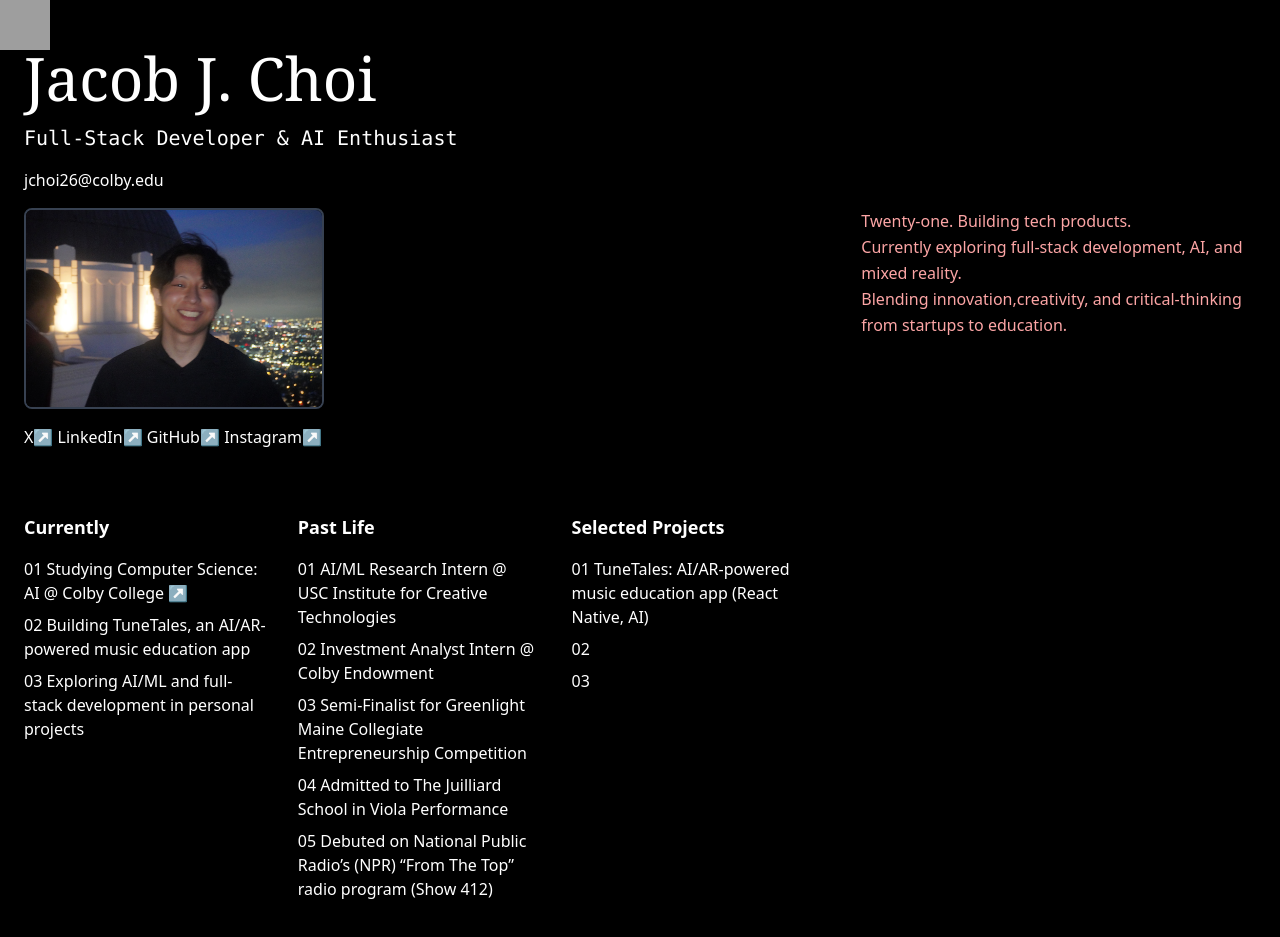
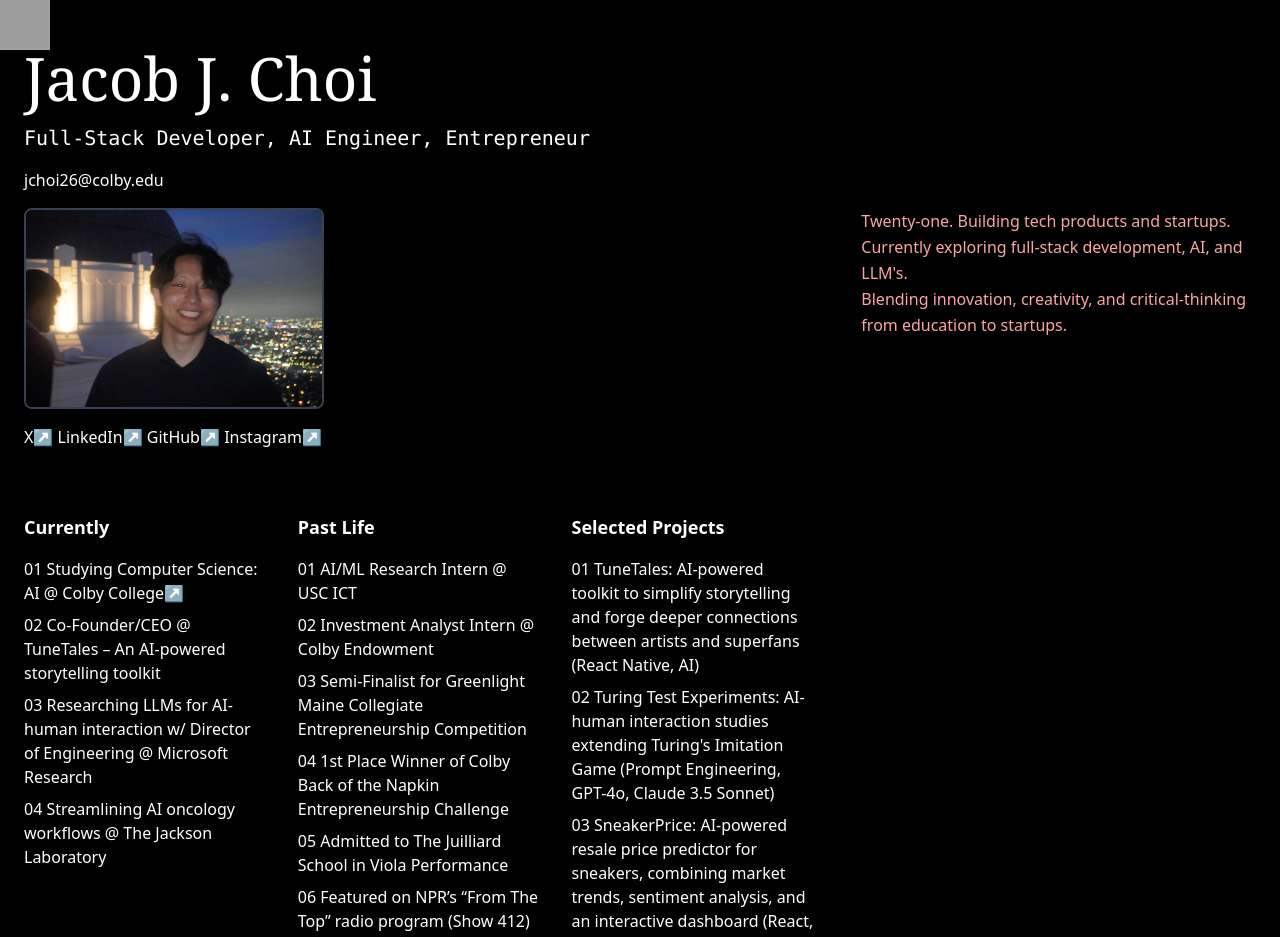
Before and after one commit to jacob7choi-xyz/personal-website, a Next.js app: page / in a window 1280 px wide. Shown: the top 937 px of the page. Built offline with nearby package versions, Linux system fonts and the light colour scheme; grey boxes are pictures that could not be loaded.

Commit message:
Updated content sections with concise descriptions

```diff
--- a/src/app/page.tsx
+++ b/src/app/page.tsx
@@ -41,7 +41,7 @@ export default function Home() {
         <div className="lg:w-2/3">
           <div className="flex flex-col items-start space-y-4">
             <h1 className="text-6xl font-serif">Jacob J. Choi</h1>
-            <p className="text-xl font-mono">Full-Stack Developer & AI Enthusiast</p>
+            <p className="text-xl font-mono">Full-Stack Developer, AI Engineer, Entrepreneur</p>
             <a href="mailto:jchoi26@colby.edu" className="hover:underline">jchoi26@colby.edu</a>
 
             {/* Headshot */}
@@ -70,9 +70,10 @@ export default function Home() {
             <div>
               <h2 className="text-lg font-bold mb-4">Currently</h2>
               <ul className="space-y-2">
-                <li>01 Studying Computer Science: AI @ Colby College ↗</li>
-                <li>02 Building TuneTales, an AI/AR-powered music education app</li>
-                <li>03 Exploring AI/ML and full-stack development in personal projects</li>
+                <li>01 Studying Computer Science: AI @ Colby College↗</li>
+                <li>02 Co-Founder/CEO @ TuneTales – An AI-powered storytelling toolkit</li>
+                <li>03 Researching LLMs for AI-human interaction w/ Director of Engineering @ Microsoft Research</li>
+                <li>04 Streamlining AI oncology workflows @ The Jackson Laboratory</li>
               </ul>
             </div>
 
@@ -80,11 +81,12 @@ export default function Home() {
           <div>
             <h2 className="text-lg font-bold mb-4">Past Life</h2>
             <ul className="space-y-2">
-                <li>01 AI/ML Research Intern @ USC Institute for Creative Technologies</li>
+              <li>01 AI/ML Research Intern @ USC ICT</li>
               <li>02 Investment Analyst Intern @ Colby Endowment</li>
               <li>03 Semi-Finalist for Greenlight Maine Collegiate Entrepreneurship Competition</li>
-                <li>04 Admitted to The Juilliard School in Viola Performance</li>
-                <li>05 Debuted on National Public Radio’s (NPR) “From The Top” radio program (Show 412)</li>
+              <li>04 1st Place Winner of Colby Back of the Napkin Entrepreneurship Challenge</li>
+              <li>05 Admitted to The Juilliard School in Viola Performance</li>
+              <li>06 Featured on NPR’s “From The Top” radio program (Show 412)</li>
               </ul>
             </div>
 
@@ -92,9 +94,9 @@ export default function Home() {
             <div>
               <h2 className="text-lg font-bold mb-4">Selected Projects</h2>
               <ul className="space-y-2">
-                <li>01 TuneTales: AI/AR-powered music education app (React Native, AI)</li>
-                <li>02 </li>
-                <li>03 </li>
+                <li>01 TuneTales: AI-powered toolkit to simplify storytelling and forge deeper connections between artists and superfans (React Native, AI)</li>
+                <li>02 Turing Test Experiments: AI-human interaction studies extending Turing's Imitation Game (Prompt Engineering, GPT-4o, Claude 3.5 Sonnet)</li>
+                <li>03 SneakerPrice: AI-powered resale price predictor for sneakers, combining market trends, sentiment analysis, and an interactive dashboard (React, Python, TensorFlow).</li>
               </ul>
             </div>
           </div>
@@ -103,9 +105,9 @@ export default function Home() {
         {/* Right Section: Concise Bio */}
         <div className="lg:w-1/3 text-left lg:text-left mt-40 -ml-0">
           <p className="text-md text-red-300 leading-relaxed">
-            Twenty-one. Building tech products. <br />
-            Currently exploring full-stack development, AI, and mixed reality. <br />
-            Blending innovation,creativity, and critical-thinking from startups to education.
+            Twenty-one. Building tech products and startups. <br />
+            Currently exploring full-stack development, AI, and LLM's. <br />
+            Blending innovation, creativity, and critical-thinking from education to startups.
           </p>
         </div>
       </div>
```
Lines whose indentation alone changed are shown as unchanged.
